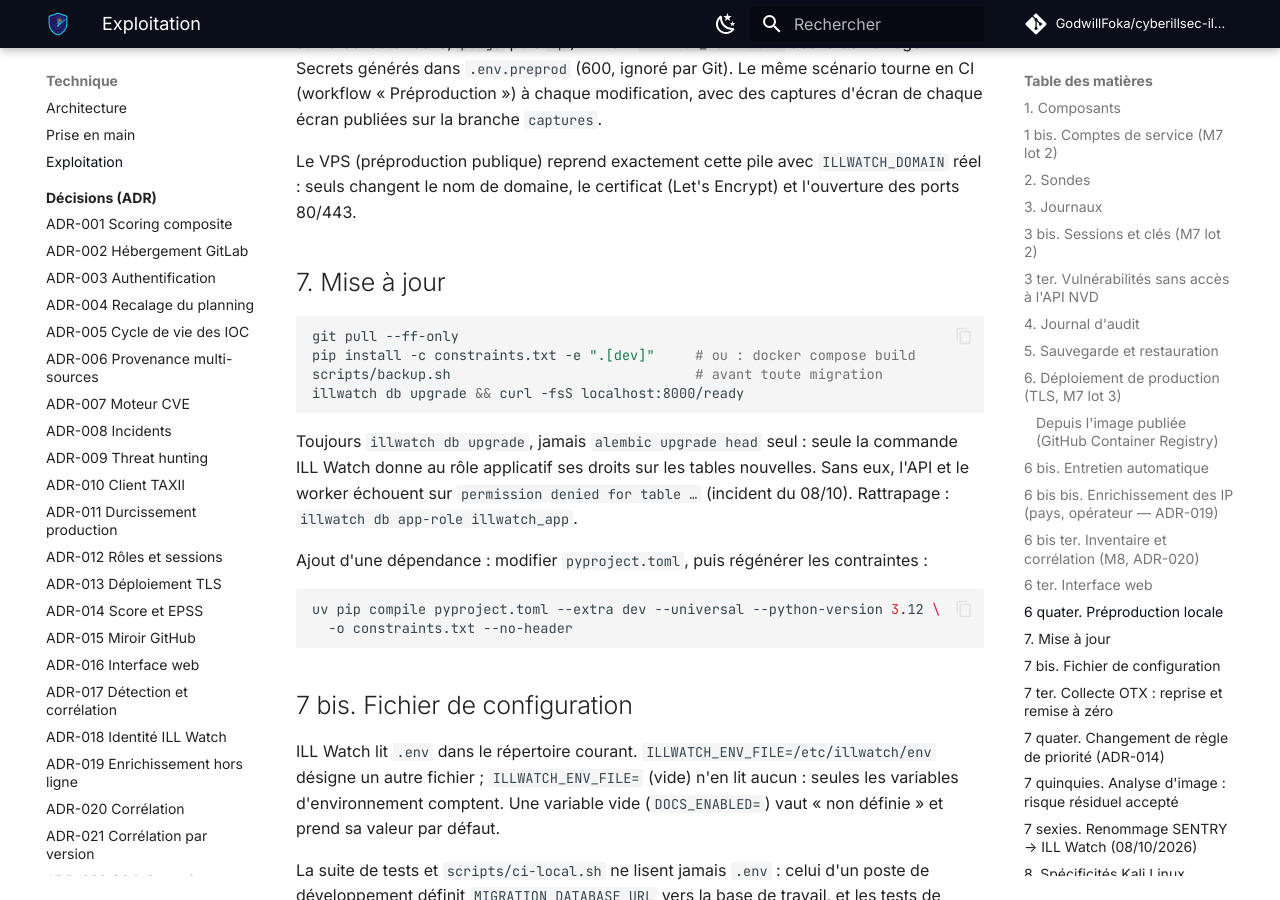
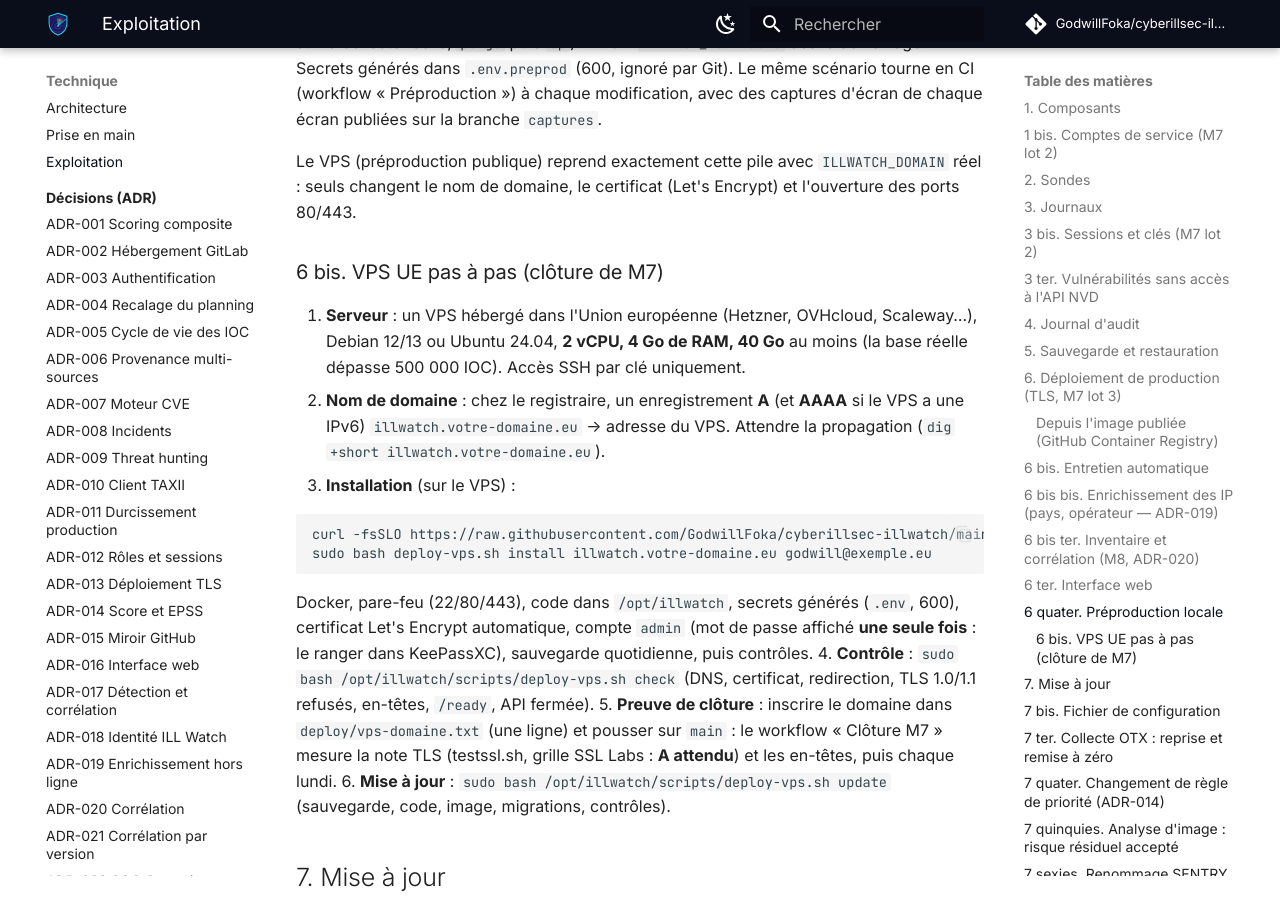
Before and after one commit to GodwillFoka/cyberillsec-illwatch, an MkDocs documentation site: the page built from docs/OPERATIONS.md, in a window 1280 px wide and 900 px high, scrolled down 7293 px. Built offline with MkDocs 1.6.1 and Material for MkDocs 9.7.7, drawn with Linux system fonts in a browser that asks for light colours; comment, search, counter and statistics services are not loaded.

Commit message:
M7 : outillage de clôture (déploiement VPS, contrôle TLS) ; documentation
Co-Authored-By: Claude Opus 5.5 <noreply@anthropic.com>
Claude-Session: https://claude.ai/code/session_019mR9fmNeD2bahG2RQEiayh

````diff
--- a/docs/OPERATIONS.md
+++ b/docs/OPERATIONS.md
@@ -276,6 +276,32 @@ modification, avec des captures d'écran de chaque écran publiées sur la branc
 Le VPS (préproduction publique) reprend exactement cette pile avec `ILLWATCH_DOMAIN` réel :
 seuls changent le nom de domaine, le certificat (Let's Encrypt) et l'ouverture des ports 80/443.
 
+### 6 bis. VPS UE pas à pas (clôture de M7)
+
+1. **Serveur** : un VPS hébergé dans l'Union européenne (Hetzner, OVHcloud, Scaleway…),
+   Debian 12/13 ou Ubuntu 24.04, **2 vCPU, 4 Go de RAM, 40 Go** au moins (la base réelle
+   dépasse 500 000 IOC). Accès SSH par clé uniquement.
+2. **Nom de domaine** : chez le registraire, un enregistrement **A** (et **AAAA** si le VPS a
+   une IPv6) `illwatch.votre-domaine.eu` → adresse du VPS. Attendre la propagation
+   (`dig +short illwatch.votre-domaine.eu`).
+3. **Installation** (sur le VPS) :
+
+   ```bash
+   curl -fsSLO https://raw.githubusercontent.com/GodwillFoka/cyberillsec-illwatch/main/scripts/deploy-vps.sh
+   sudo bash deploy-vps.sh install illwatch.votre-domaine.eu godwill@exemple.eu
+   ```
+
+   Docker, pare-feu (22/80/443), code dans `/opt/illwatch`, secrets générés (`.env`, 600),
+   certificat Let's Encrypt automatique, compte `admin` (mot de passe affiché **une seule
+   fois** : le ranger dans KeePassXC), sauvegarde quotidienne, puis contrôles.
+4. **Contrôle** : `sudo bash /opt/illwatch/scripts/deploy-vps.sh check` (DNS, certificat,
+   redirection, TLS 1.0/1.1 refusés, en-têtes, `/ready`, API fermée).
+5. **Preuve de clôture** : inscrire le domaine dans `deploy/vps-domaine.txt` (une ligne) et
+   pousser sur `main` : le workflow « Clôture M7 » mesure la note TLS (testssl.sh, grille SSL
+   Labs : **A attendu**) et les en-têtes, puis chaque lundi.
+6. **Mise à jour** : `sudo bash /opt/illwatch/scripts/deploy-vps.sh update` (sauvegarde,
+   code, image, migrations, contrôles).
+
 ## 7. Mise à jour
 
 ```bash
````
Also changed, not shown: CHANGELOG.md (+6 -0 lines), docs/ROADMAP.md (+2 -2 lines), 3 other files.
